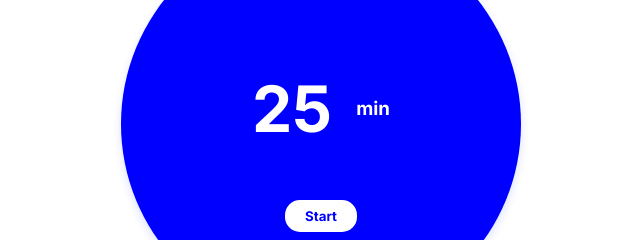
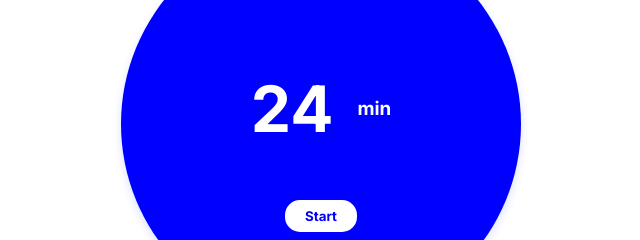
Before and after one commit to ivavay/advent-of-js, a plain HTML site: page 01__POMODORO/src/index.html in a window 1280 px wide. Shown: the part 276-516 px from the top of the page, 319-959 px from the left. Drawn offline with Linux system fonts and the light colour scheme.

Commit message:
🍃 countdown timer works upon refresh

```diff
--- a/01__POMODORO/src/index.html
+++ b/01__POMODORO/src/index.html
@@ -15,8 +15,8 @@
         <div class="circle">
             <div class="container">
             <div class="number">
-            <h2>25</h2>
-            <h3>min</h3>
+            <h2 id="countdown">25</h2>
+            <h3 id="min">min</h3>
             </div>
             <button>Start</button>
             <div>
--- a/01__POMODORO/src/index.js
+++ b/01__POMODORO/src/index.js
@@ -0,0 +1,17 @@
+const startingMinutes = 25;
+let time = startingMinutes * 60;
+
+const countDown = document.getElementById("countdown")
+
+setInterval(updateCountdown, 1000);
+
+function updateCountdown() {
+    const minutes = Math.floor(time/60)
+    countDown.textContent = `${minutes}`
+    if (minutes <= 0){
+        countDown.textContent = "Break!"
+        min.textContent = " ";
+    } else {
+        time--;
+    }
+}
```
